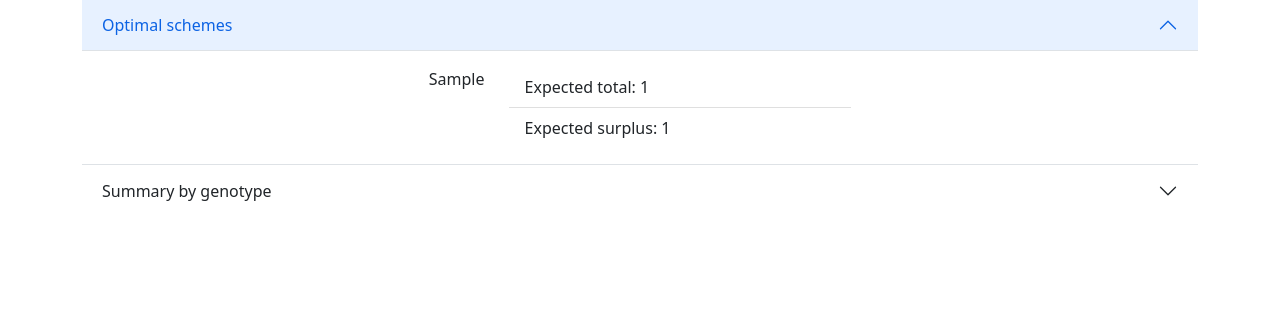
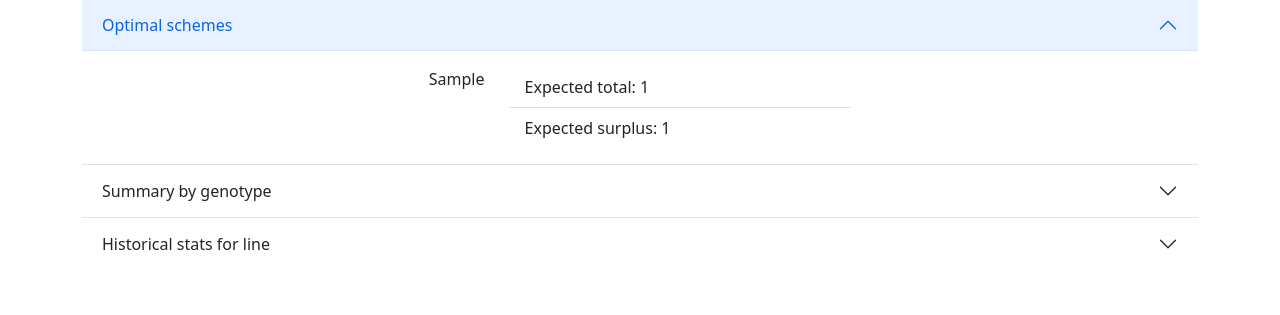
Before and after one commit to neuroinformatics-unit/OSCaR-web-app, a Django app: template oscar_web_app/templates/optimiser/result.html in a window 1280 px wide. Shown: the part 281-596 px from the top of the page. Run offline with Django 5.2, Linux system fonts and the light colour scheme; the template is opened without the code that fills it: most values are stand-ins (such as "Sample title", 1, 10 or a date in 2020); parts of the project's set-up code (start-up, migrations or seed data) failed here and were passed over; some libraries are stand-ins or nearby versions.

Commit message:
add overall line stats section

```diff
--- a/oscar_web_app/templates/optimiser/result.html
+++ b/oscar_web_app/templates/optimiser/result.html
@@ -54,7 +54,29 @@
            class="accordion-collapse collapse"
            aria-labelledby="genotype-summary-heading">
         <div class="accordion-body row justify-content-center">
-          <div class="col-md-8">{{ surplus_genotype_table | safe }}</div>
+          <div class="col-md-8 table-responsive">{{ surplus_genotype_table | safe }}</div>
+        </div>
+      </div>
+    </div>
+    <div class="accordion-item">
+      <h2 class="accordion-header" id="line-stats-heading">
+        <button class="accordion-button collapsed"
+                type="button"
+                data-bs-toggle="collapse"
+                data-bs-target="#line-stats-collapse"
+                aria-expanded="false"
+                aria-controls="line-stats-collapse">Historical stats for line</button>
+      </h2>
+      <div id="line-stats-collapse"
+           class="accordion-collapse collapse"
+           aria-labelledby="line-stats-heading">
+        <div class="accordion-body">
+          <ul class="list-group list-group-flush">
+            <li class="list-group-item">Total offspring: {{ line_stats.total_n_offspring }}</li>
+            <li class="list-group-item">Total genotyped offspring: {{ line_stats.total_n_genotyped_offspring }}</li>
+            <li class="list-group-item">Total successful matings: {{ line_stats.total_n_successful_matings }}</li>
+            <li class="list-group-item">Average litter size: {{ line_stats.average_litter_size }}</li>
+          </ul>
         </div>
       </div>
     </div>
```
